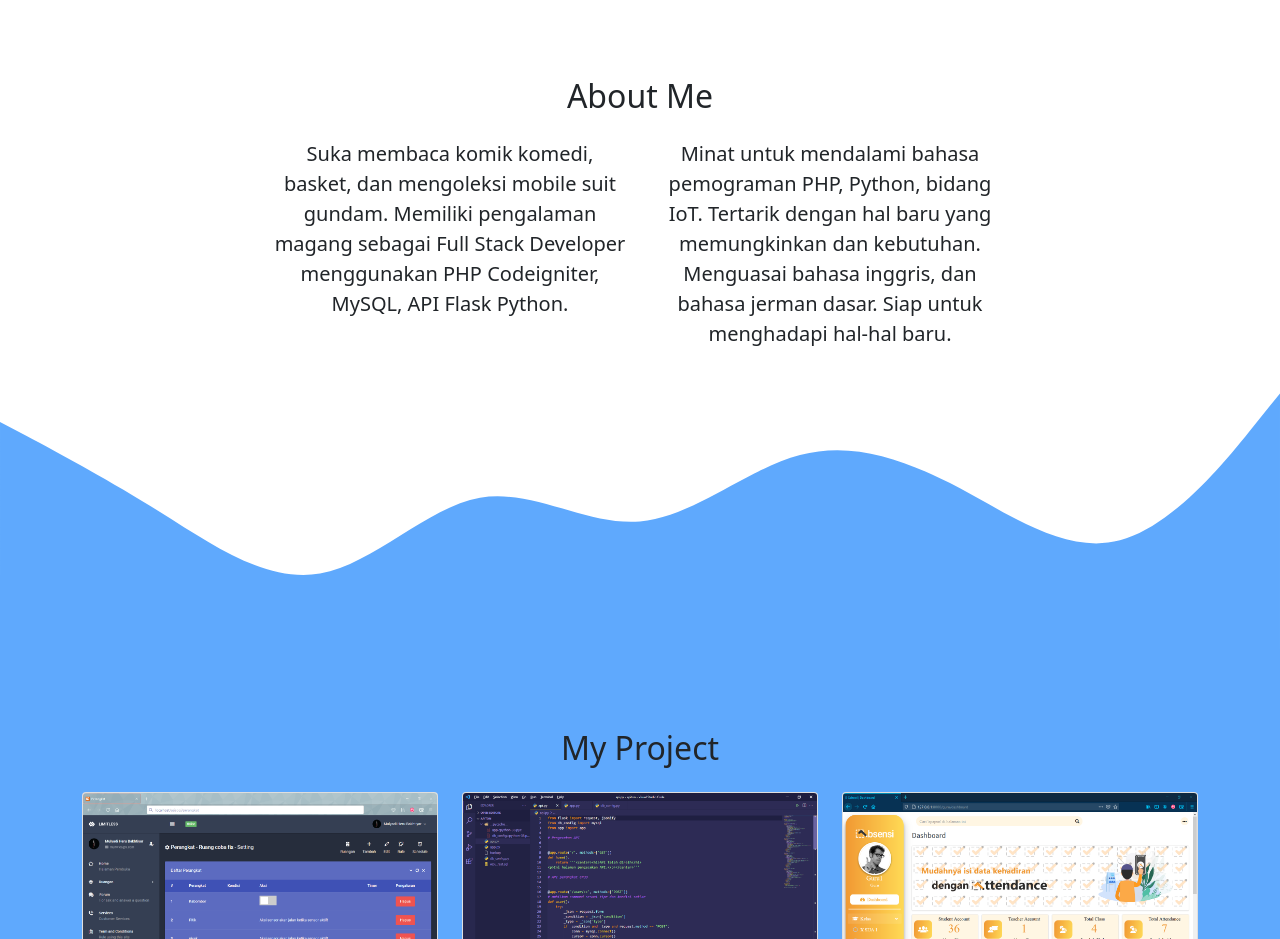
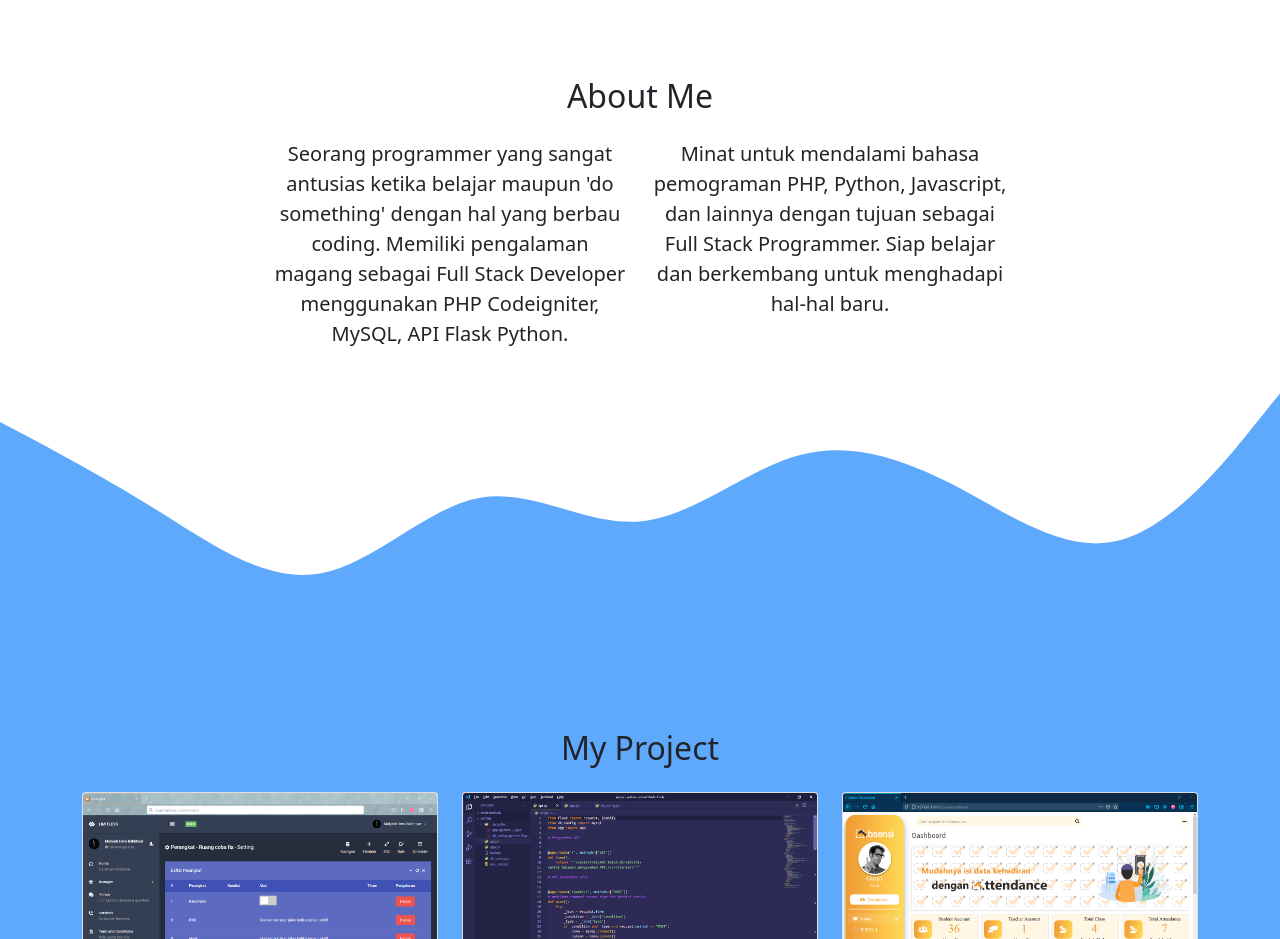
Before and after one commit to heru12321/MyProfile, a plain HTML site: page index.html in a window 1280 px wide. Shown: the part 800-1739 px from the top of the page. Drawn offline with nearby package versions, Linux system fonts and the light colour scheme.

Commit message:
Update index.html
Mengganti about me

```diff
--- a/index.html
+++ b/index.html
@@ -69,14 +69,11 @@
             </div>
             <div class="row justify-content-center fs-5 text-center">
                 <div class="col-md-4">
-                    <p>Suka membaca komik komedi, basket, dan mengoleksi mobile suit
-                        gundam. Memiliki pengalaman magang sebagai Full Stack Developer menggunakan PHP Codeigniter,
+                    <p>Seorang programmer yang sangat antusias ketika belajar maupun 'do something' dengan hal yang berbau coding. Memiliki pengalaman magang sebagai Full Stack Developer menggunakan PHP Codeigniter,
                         MySQL, API Flask Python.</p>
                 </div>
                 <div class="col-md-4">
-                    <p>Minat untuk mendalami bahasa pemograman PHP, Python, bidang IoT. Tertarik dengan hal baru yang
-                        memungkinkan dan kebutuhan. Menguasai bahasa inggris, dan bahasa
-                        jerman dasar. Siap untuk menghadapi hal-hal baru.</p>
+                    <p>Minat untuk mendalami bahasa pemograman PHP, Python, Javascript, dan lainnya dengan tujuan sebagai Full Stack Programmer. Siap belajar dan berkembang untuk menghadapi hal-hal baru.</p>
                 </div>
             </div>
         </div>
```
